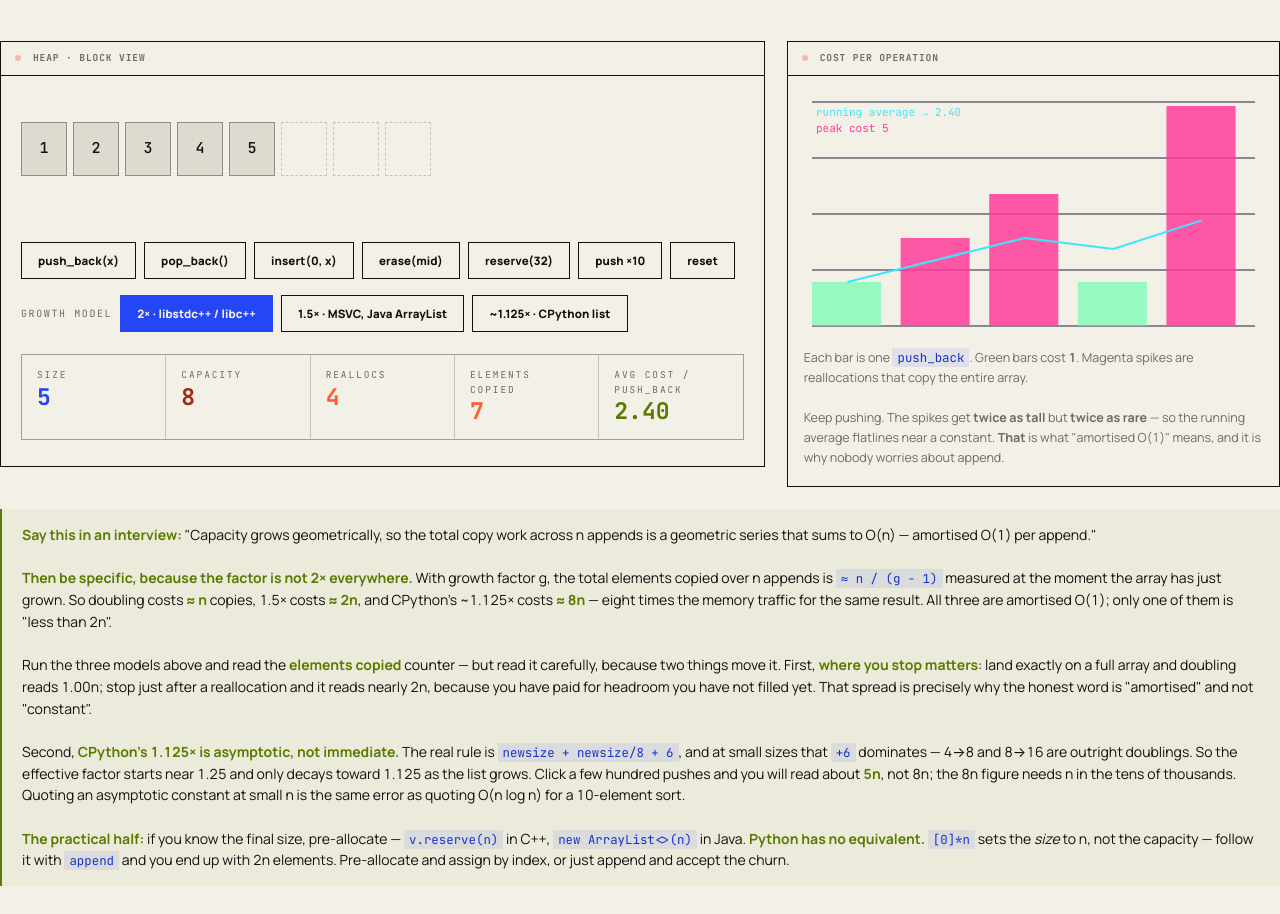
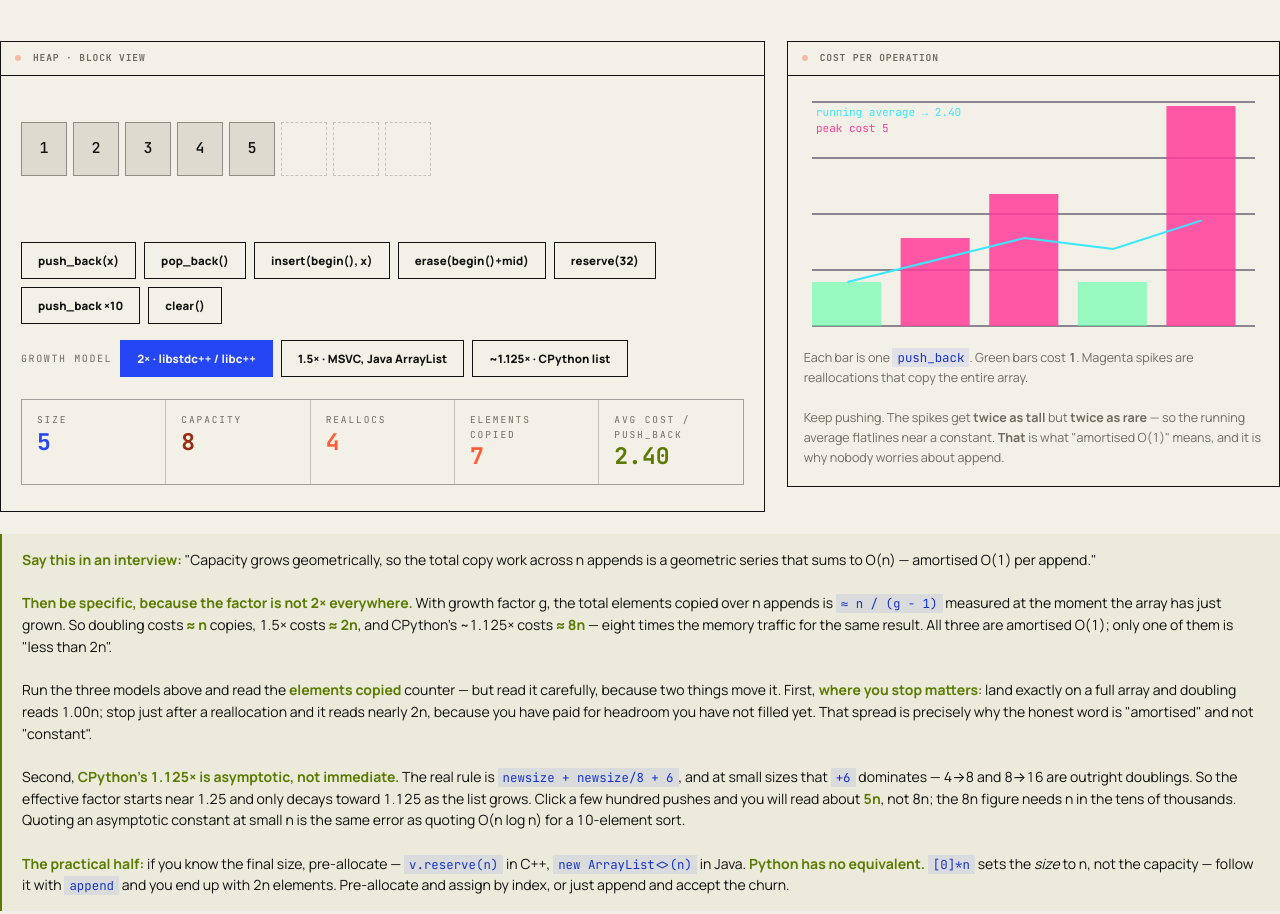
Before and after one commit to RaghhavMalani/PLAYBOOK-theDSAEngine, a website built with Vite: page memory.html in a window 1280 px wide. Shown: the part 1103-2017 px from the top of the page. Built offline with nearby package versions, Linux system fonts and the light colour scheme.

Commit message:
Memory widget: speak the language you are set to, and keep the chart when switching
Two things the widget promised and did not do.

The op buttons read push_back(x) / pop_back() / reserve(32) no matter which
growth model was selected. Pick "CPython list" and it still taught you C++
vocabulary that does not exist in the language you just chose. The buttons now
relabel with the model: push_back(x) for libstdc++, add(x) for ArrayList,
append(x) for CPython, and reserve becomes "(no reserve — CPython grows on
demand)" because that is the honest answer rather than a greyed-out button.

Switching growth model also cleared the chart. The section copy promises
"switch models and watch the spikes rearrange", and you cannot compare two
growth curves against an empty one. Switching now replays the same number of
appends under the new factor, so the comparison the copy describes is the
comparison you actually see.

Also the overflow guard from playbook.css, applied here: grid children default
to min-width:auto, so the stats row and the canvas refused to shrink and pushed
their panel past the container instead of fitting inside it.

```diff
--- a/src/memory/engine.ts
+++ b/src/memory/engine.ts
@@ -228,6 +228,32 @@ function esc(s){ return s.replace(/&/g,"&amp;").replace(/</g,"&lt;").replace(/>/
     cellEls.forEach(function(d){ d.classList.remove("copying"); });
     refreshStats(true); busy=false;
   }
+
+  /* The widget models three languages, so it must SPEAK three languages. Showing
+   * push_back() while "CPython list" is selected teaches vocabulary that does not
+   * exist in the language the user just chose. Keys match data-eng. */
+  var OPS: any = {
+    "2": {  // libstdc++ / libc++  -> std::vector
+      push:"push_back(x)", pop:"pop_back()", front:"insert(begin(), x)",
+      erase:"erase(begin()+mid)", reserve:"reserve(32)", x10:"push_back ×10", reset:"clear()",
+    },
+    "1.5": { // MSVC / Java ArrayList
+      push:"add(x)", pop:"remove(size()-1)", front:"add(0, x)",
+      erase:"remove(mid)", reserve:"ensureCapacity(32)", x10:"add ×10", reset:"clear()",
+    },
+    "cpy": { // CPython list
+      push:"append(x)", pop:"pop()", front:"insert(0, x)",
+      erase:"del a[mid]", reserve:"(no reserve — CPython grows on demand)", x10:"append ×10", reset:"a.clear()",
+    },
+  };
+  function relabelOps(){
+    var m = OPS[GROW.key] || OPS["2"];
+    $$("[data-eng]").forEach(function(b){
+      var k = b.dataset.eng!;
+      if (m[k]) b.textContent = m[k];
+    });
+  }
+
   function reset(){
     gen++; busy=false;                 /* cancel anything mid-flight */
     arr=[]; cap=0; reallocs=0; copies=0; costs=[]; nextVal=1;
@@ -249,14 +275,23 @@ function esc(s){ return s.replace(/&/g,"&amp;").replace(/</g,"&lt;").replace(/>/
     });
   });
   $$("[data-grow]").forEach(function(b){
-    b.addEventListener("click",function(){
+    b.addEventListener("click", async function(){
       var k=b.dataset.grow!;
+      /* Replay the same number of appends under the new factor rather than clearing.
+       * The section copy promises "switch models and watch the spikes rearrange", and
+       * you cannot compare two growth curves if changing the model empties the chart.
+       * Rebuilding to the same n is what makes the comparison meaningful. */
+      var n = arr.length || 5;
       GROW={f: k==="cpy" ? 0 : parseFloat(k), key:k};
       $$("[data-grow]").forEach(function(x){ x.classList.remove("on"); });
       b.classList.add("on");
+      relabelOps();
       reset();
+      var g=gen;
+      for(var i=0;i<n;i++){ if(stale(g)) return; await push(true); }
     });
   });
+  relabelOps();
   reset();
   addEventListener("resize", drawChart);
   // seed a few so it isn't empty
--- a/src/styles/memory.css
+++ b/src/styles/memory.css
@@ -101,6 +101,11 @@ p.brief code,li code,td code{font-family:var(--mono);font-size:13px;color:var(--
 /* ---------------- LAYOUTS ---------------- */
 .split{display:grid;grid-template-columns:1.55fr 1fr;gap:22px;align-items:start}
 .split3{display:grid;grid-template-columns:1fr 1fr;gap:22px;align-items:start}
+/* Grid children default to min-width:auto, so a wide stats row or canvas refuses to
+ * shrink and pushes the panel past the container instead of fitting. Every direct
+ * child needs min-width:0 for the fractional columns to actually be fractional. */
+.split > *, .split3 > *{min-width:0}
+.split canvas, .split3 canvas{max-width:100%}
 @media(max-width:960px){.split,.split3{grid-template-columns:1fr}}
 
 /* ---------------- CODE PANEL ---------------- */
@@ -288,3 +293,9 @@ footer{border-top:1px solid var(--line);padding:50px 0 70px;color:var(--dim);fon
   .reveal{opacity:1;transform:none}
   body::after{display:none}
 }
+
+/* Same guard as playbook.css: cap the three element types that refuse to shrink,
+ * rather than patching every grid container individually. */
+section pre, section table, section canvas{max-width:100%}
+section pre{overflow-x:auto}
+.stats > *{min-width:0}
```
